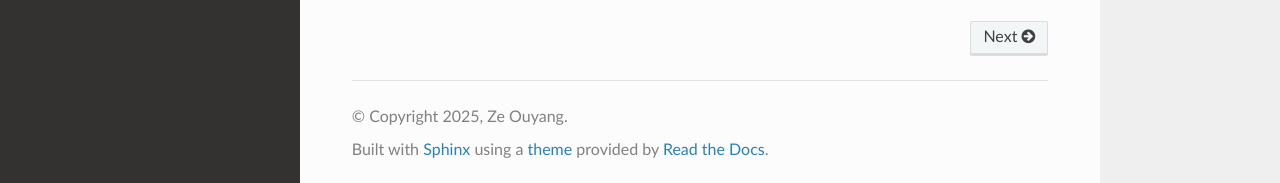
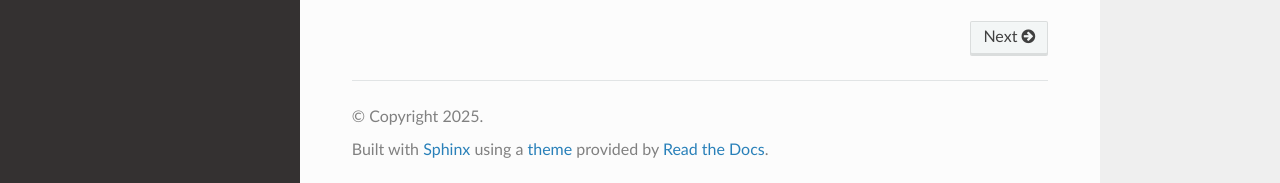
Before and after one commit to ze-ouyang/cupyint_doc, a Sphinx documentation site: the page built from docs/source/index.rst, in a window 1280 px wide and 1082 px high. Shown: the part 896-1079 px from the top of the window. Built offline with Sphinx 7.4.7 and the Read the Docs theme 3.1.0, drawn with Linux system fonts in a browser that asks for light colours.

Commit message:
Update conf.py

```diff
--- a/docs/source/conf.py
+++ b/docs/source/conf.py
@@ -3,7 +3,7 @@
 # -- Project information
 
 project = 'cupyint'
-copyright = '2025, Ze Ouyang'
+copyright = '2025'
 author = 'Ze Ouyang'
 
 release = '0.1'
```
